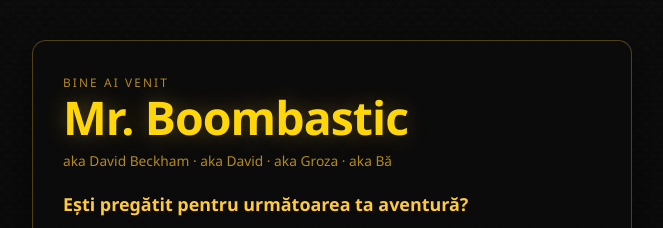
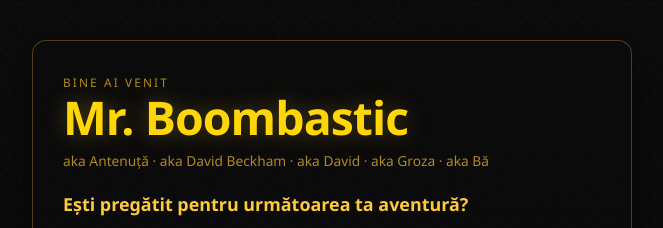
Before and after one commit to stanbydrew/david-bday-treasure-hunt, a plain HTML site: page index.html in a window 1280 px wide. Shown: the top 228 px of the page, without its empty margins (308-971 px from the left). Drawn offline with Linux system fonts and the light colour scheme.

Commit message:
Antenuță

```diff
--- a/index.html
+++ b/index.html
@@ -21,7 +21,7 @@
     <div class="card">
       <p class="eyebrow">Bine ai venit</p>
       <h1 class="title">Mr. Boombastic</h1>
-      <p class="aka">aka David Beckham · aka David · aka Groza · aka Bă</p>
+      <p class="aka">aka Antenuță · aka David Beckham · aka David · aka Groza · aka Bă</p>
 
       <p class="lead">Ești pregătit pentru următoarea ta aventură?</p>
       <p class="whisper">tu crezi că ești pregătit, da' nu-i chiar așa ușor, te anunț de pe acum</p>
```
